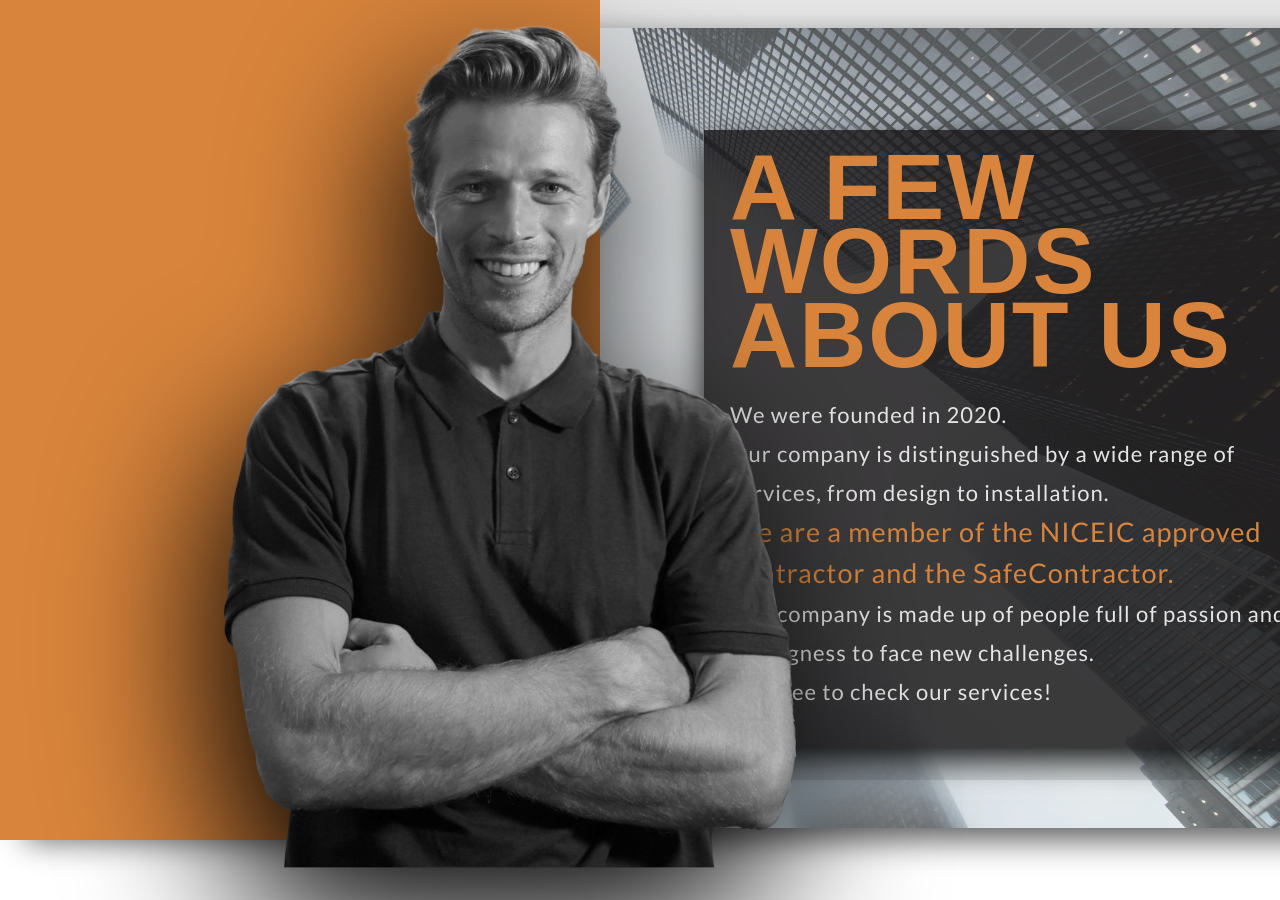
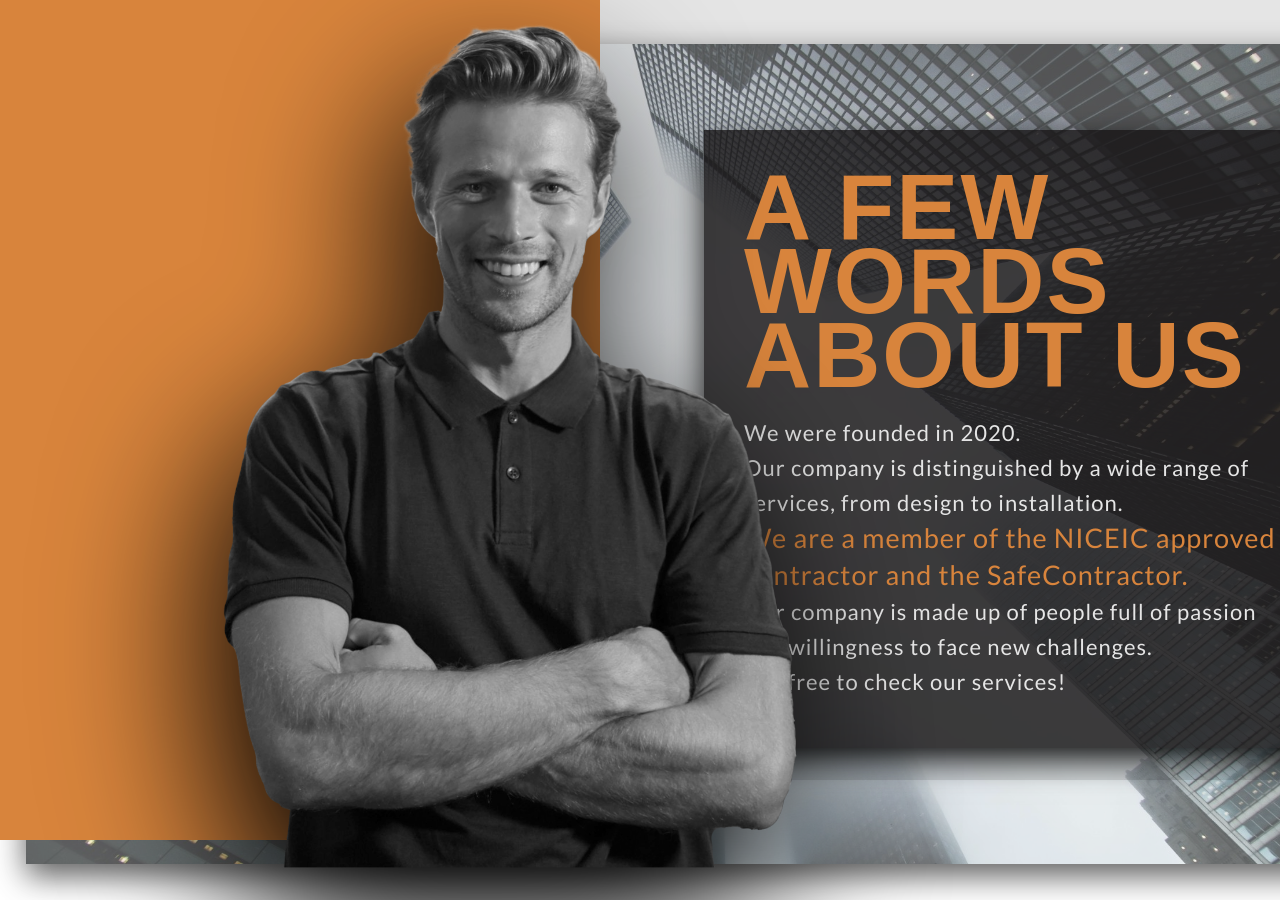
Before and after one commit to Izabela88/mt-elevators, a React (Create React App) app: page / in a window 1280 px wide. Shown: the part 820-1720 px from the top of the page. Built offline with nearby package versions, Linux system fonts and the light colour scheme; a web font is replaced by a local one.

Commit message:
Styling About section(text,image).

```diff
--- a/src/components/About/About.module.css
+++ b/src/components/About/About.module.css
@@ -37,7 +37,7 @@
   position: relative;
   background: rgb(24 22 23 / 80%);
   left: 55%;
-  padding: 20px 26px;
+  padding: 40px;
   z-index: -1;
   top: -710px;
   box-shadow: 0 12px 30px rgb(0 0 0 / 90%);
@@ -55,7 +55,7 @@
   font-family: 'Lato', sans-serif;
   font-size: 22px;
   margin-top: 23px;
-  line-height: 39px;
+  line-height: 35px;
   color: var(--color-primary-50);
 }
 
@@ -65,10 +65,10 @@
 }
 
 .box {
-  height: 800px;
+  height: 820px;
   width: 1370px;
   position: absolute;
-  top: 6%;
+  top: 8%;
   left: 2%;
   box-shadow: 0 12px 30px rgb(0 0 0 / 90%);
   opacity: 0.7;
```
